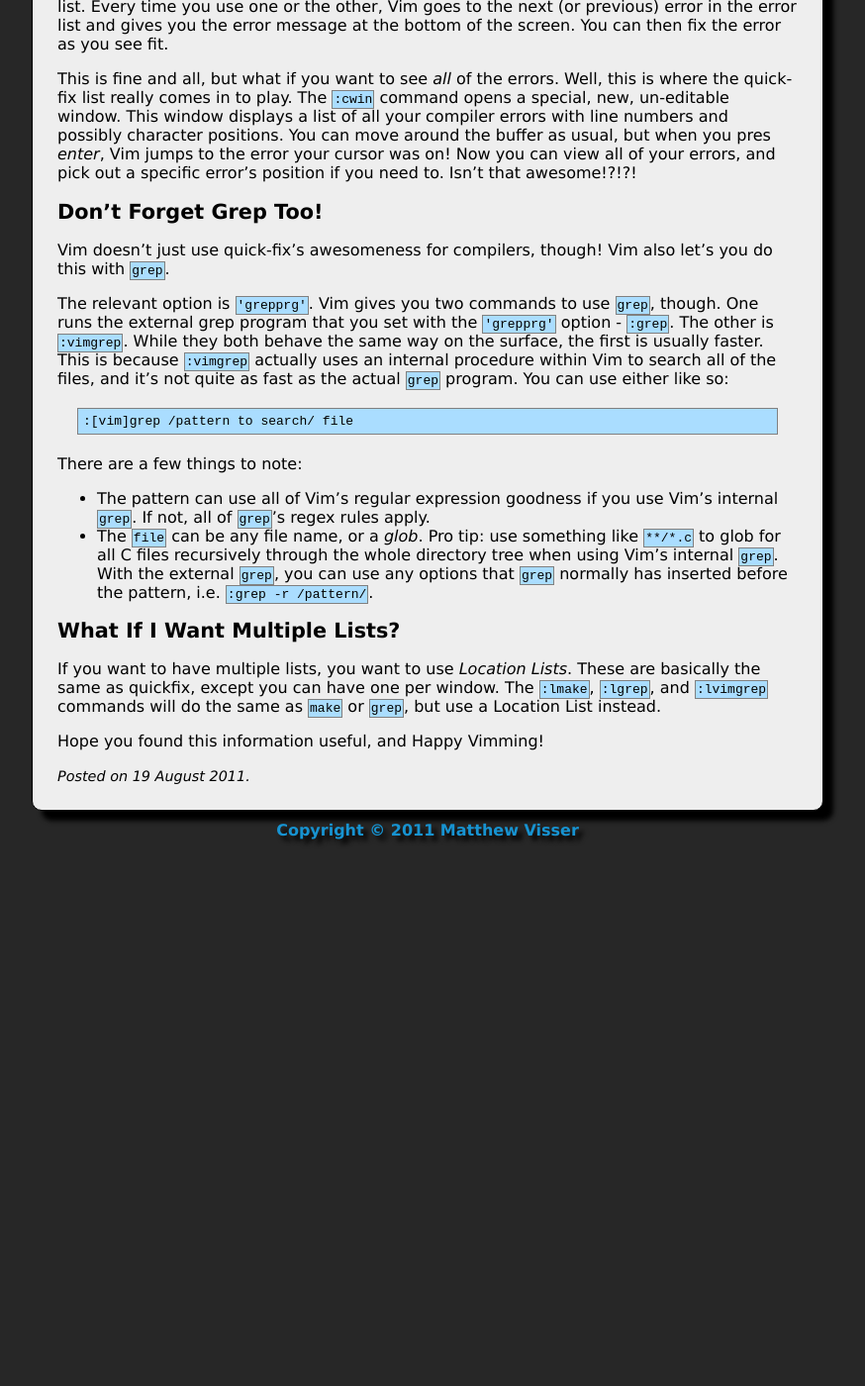
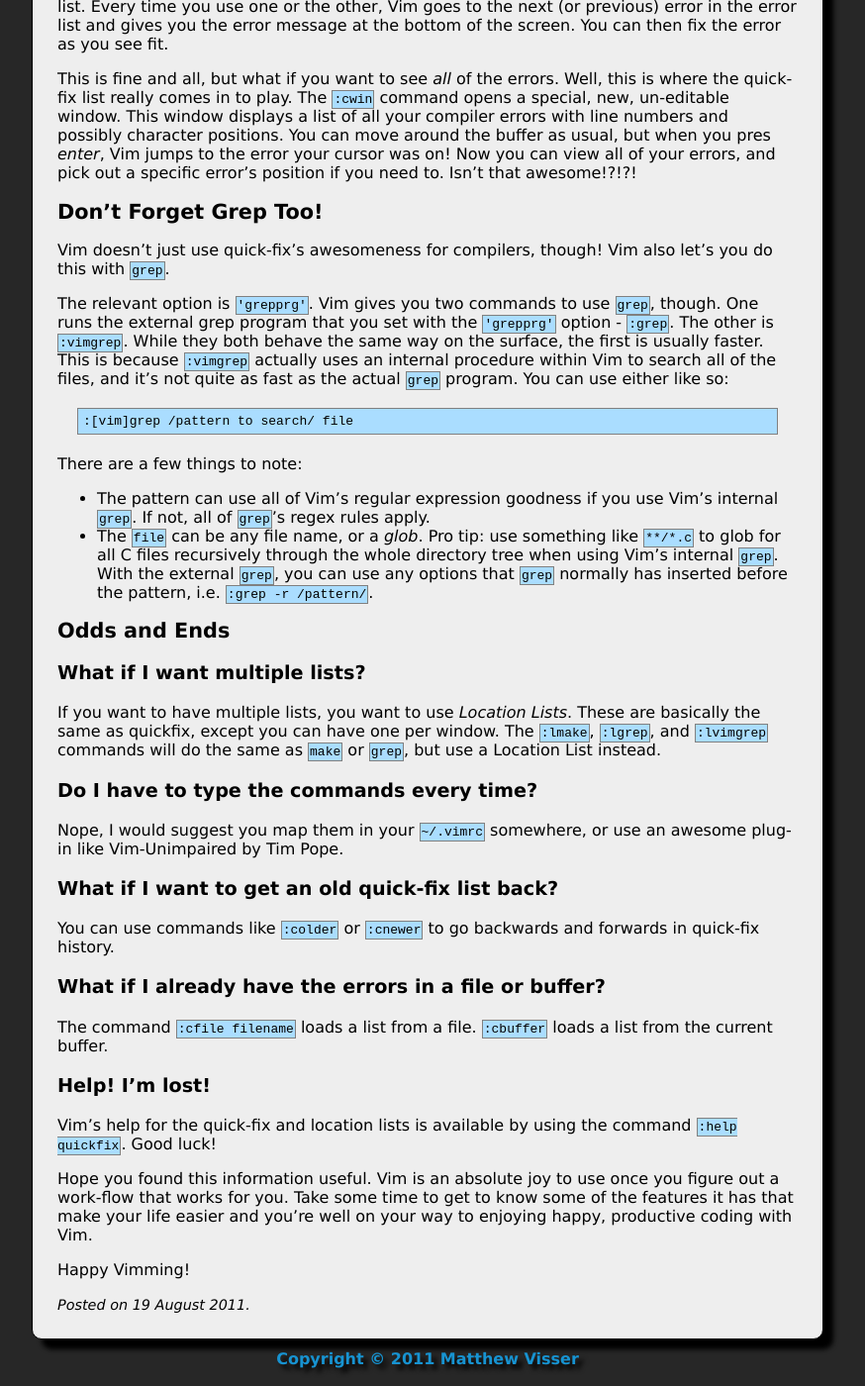
Before and after one commit to mvisser/mvisser.github.com, a Jekyll site: the page built from _posts/2011-08-19-vim-quickfix.markdown, in a window 1280 px wide and 1400 px high, scrolled down 874 px. Shown: the whole window at 99% size, without its empty margins (208-1082 px from the left). Built offline with Jekyll 4.4.1, drawn with Linux system fonts in a browser that asks for light colours; before the commit the page ends 1740 px from its top, so only the background shows below that.

Commit message:
Decided to add a bit more to quickfix post.

```diff
--- a/_posts/2011-08-19-vim-quickfix.markdown
+++ b/_posts/2011-08-19-vim-quickfix.markdown
@@ -81,13 +81,40 @@ There are a few things to note:
   options that `grep` normally has inserted before the pattern, i.e. `:grep -r
   /pattern/`.
 
-What If I Want Multiple Lists?
-------------------------------
+Odds and Ends
+-------------
+
+### What if I want multiple lists? ###
 
 If you want to have multiple lists, you want to use *Location Lists*. These are
 basically the same as quickfix, except you can have one per window. The
 `:lmake`, `:lgrep`, and `:lvimgrep` commands will do the same as `make` or `grep`,
 but use a Location List instead.
 
+### Do I have to type the commands every time? ###
 
-Hope you found this information useful, and Happy Vimming!
+Nope, I would suggest you map them in your `~/.vimrc` somewhere, or use an
+awesome plug-in like Vim-Unimpaired by Tim Pope.
+
+### What if I want to get an old quick-fix list back? ###
+
+You can use commands like `:colder` or `:cnewer` to go backwards and forwards in
+quick-fix history.
+
+### What if I already have the errors in a file or buffer? ###
+
+The command `:cfile filename` loads a list from a file. `:cbuffer` loads a list
+from the current buffer.
+
+### Help! I'm lost! ###
+
+Vim's help for the quick-fix and location lists is available by using the
+command `:help quickfix`.  Good luck!
+
+
+Hope you found this information useful. Vim is an absolute joy to use once you
+figure out a work-flow that works for you. Take some time to get to know some of
+the features it has that make your life easier and you're well on your way to
+enjoying happy, productive coding with Vim.
+
+Happy Vimming!
```
